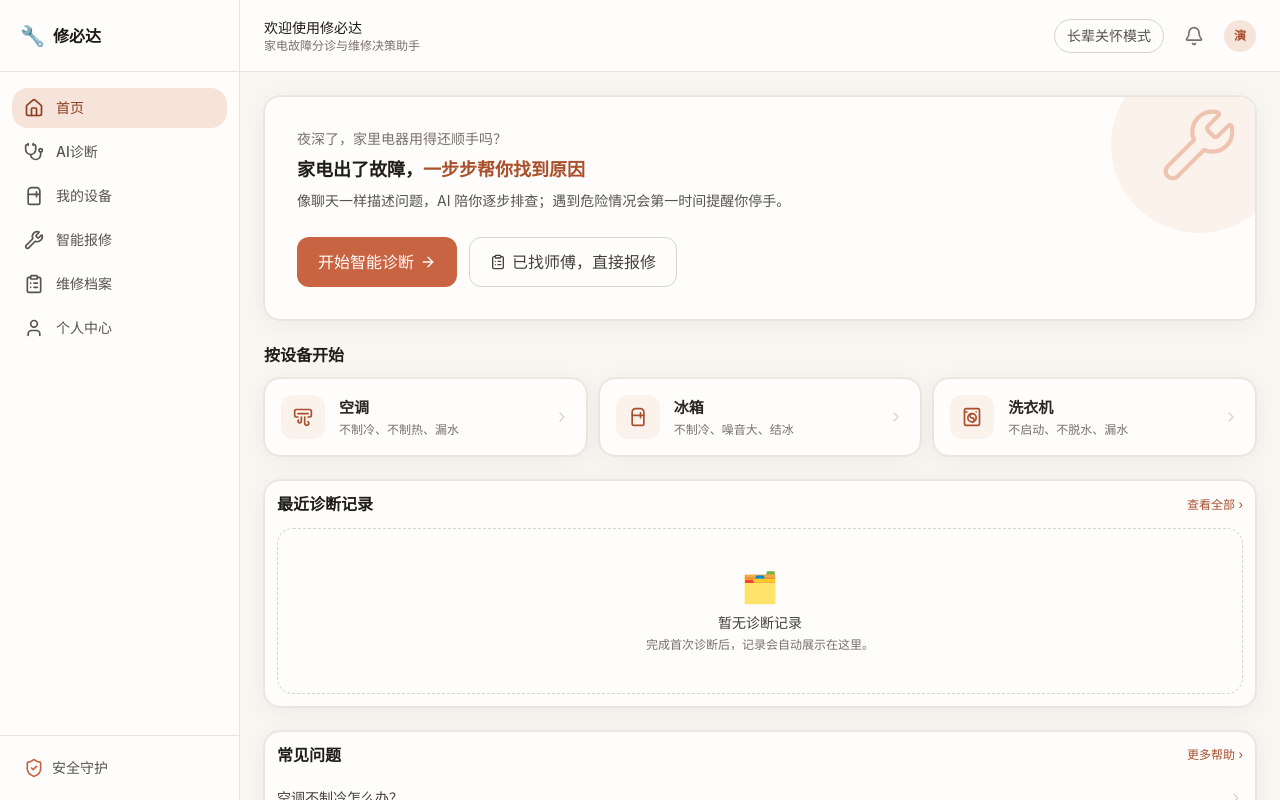
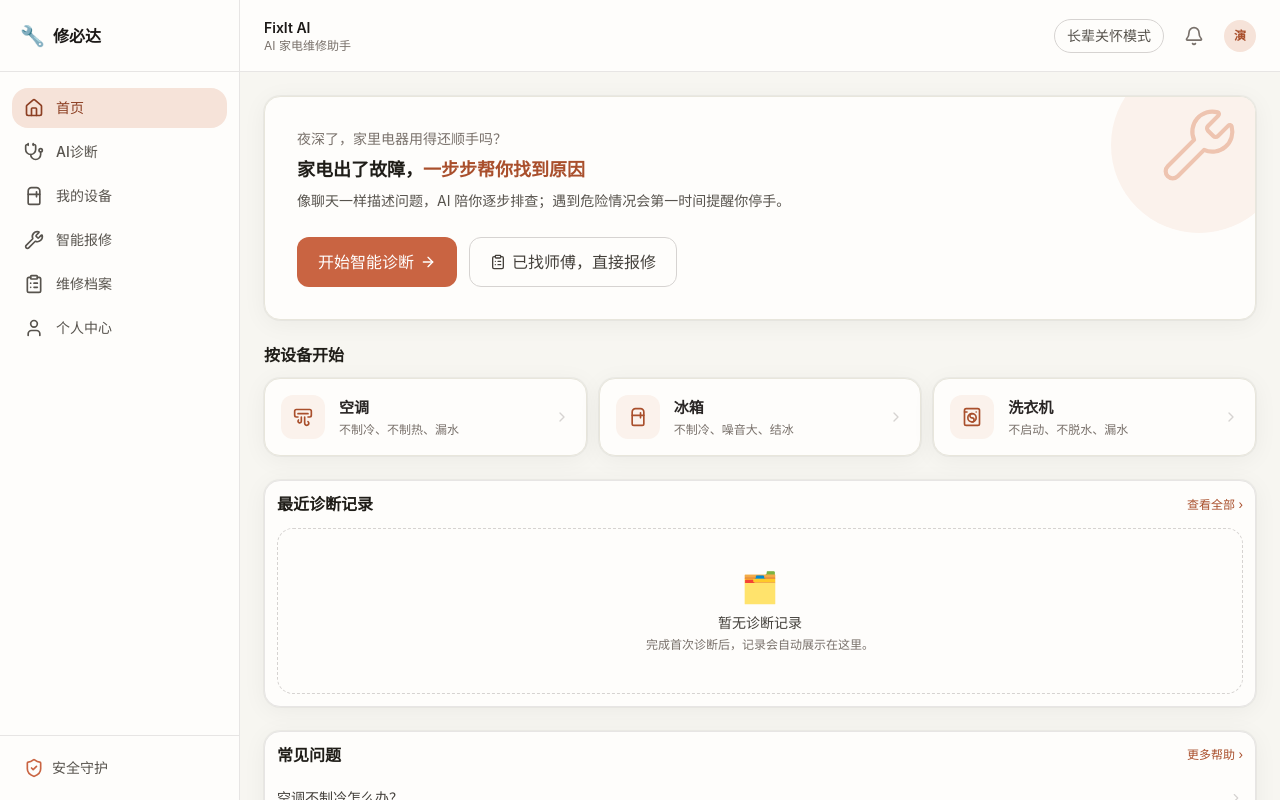
Before and after one commit to savior218/fixlt-ai, a React (Vite) app in the folder frontend/: page /login in a window 1280 px wide. Both pictures are taken after a click on the button "先不登录，直接体验演示 →". Shown: the top 800 px of the page. Built offline with nearby package versions, Linux system fonts and the light colour scheme.

Commit message:
ui: 顶栏品牌区精简——标题 FixIt AI，副标题只留核心「AI 家电维修助手」

```diff
--- a/frontend/src/components/TopBar.tsx
+++ b/frontend/src/components/TopBar.tsx
@@ -57,9 +57,9 @@ export default function TopBar({ onMenuClick }: TopBarProps) {
           <Menu className="h-5 w-5" />
         </button>
         <div className="min-w-0">
-          <p className="truncate text-sm font-medium text-stone-900">欢迎使用修必达</p>
+          <p className="truncate text-sm font-semibold text-stone-900">FixIt AI</p>
           <p className="hidden truncate text-xs text-stone-500 sm:block">
-            家电故障分诊与维修决策助手
+            AI 家电维修助手
           </p>
         </div>
       </div>
```
